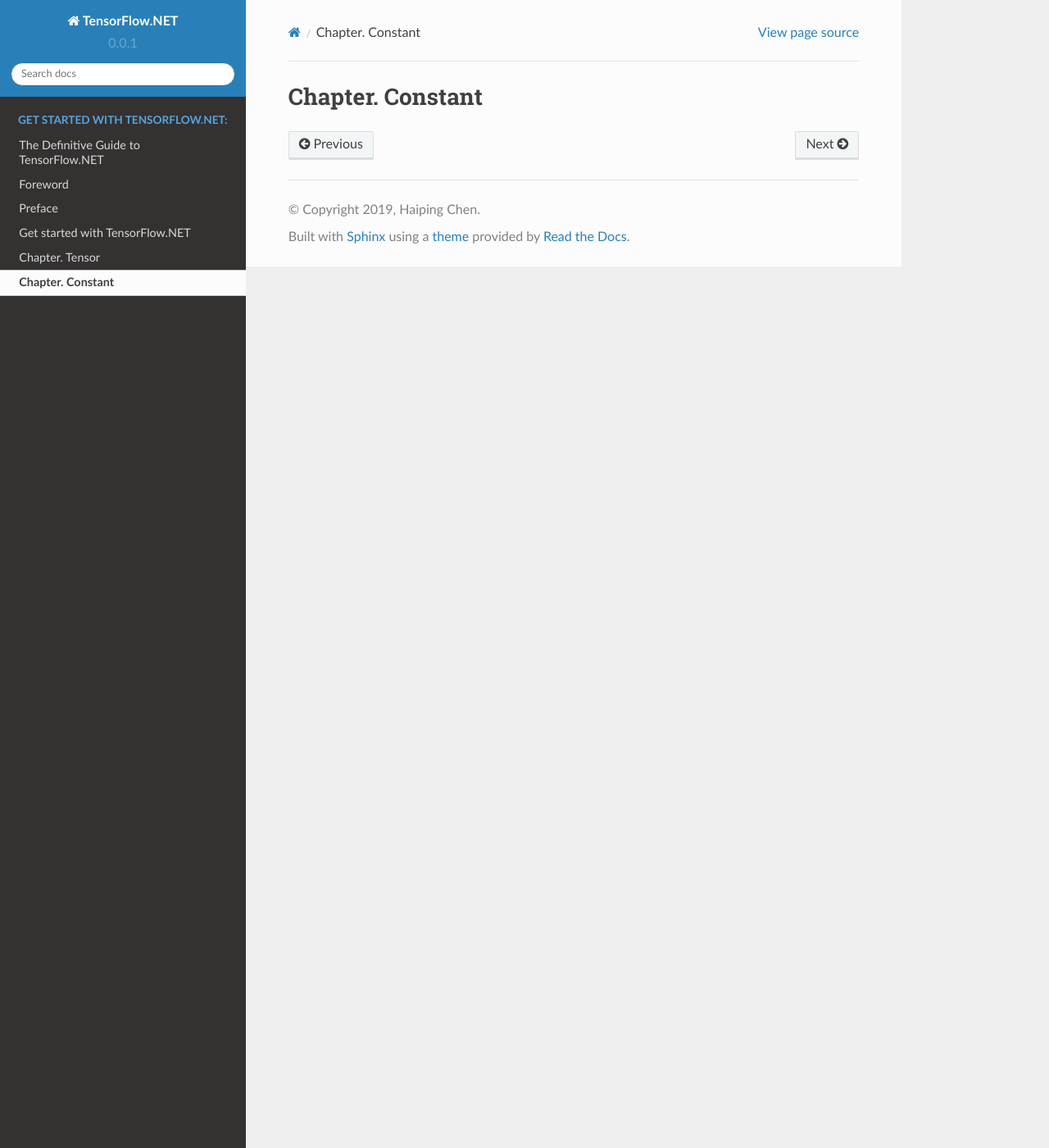
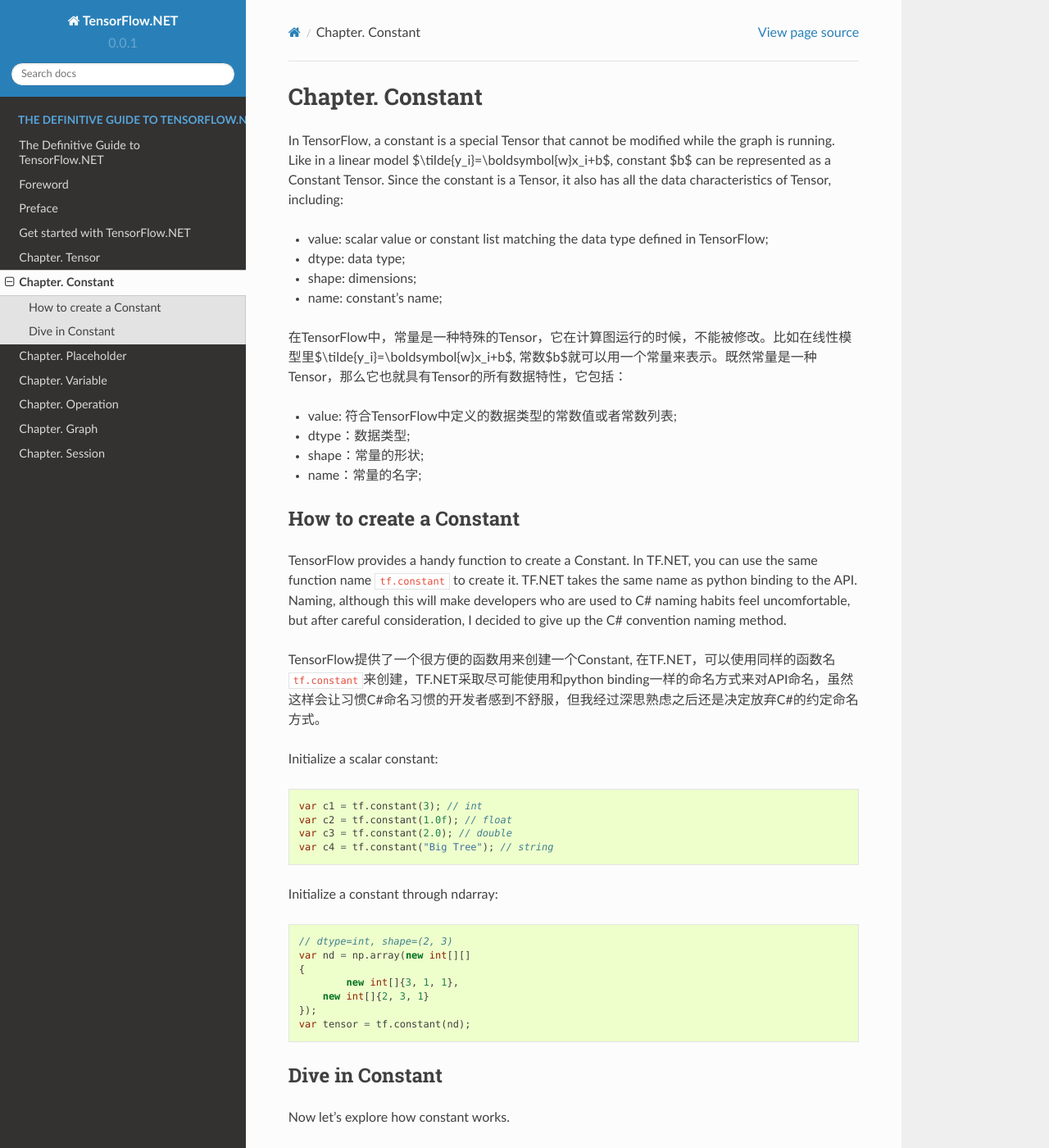
Before and after one commit to SciSharp/TensorFlow.NET, a Sphinx documentation site: the page built from docs/source/Constant.md, in a window 1280 px wide and 1400 px high. Shown: the whole window at 82% size. Built offline with Sphinx 7.4.7 and the Read the Docs theme 2.0.0, drawn with Linux system fonts in a browser that asks for light colours; some of the changed text lies outside the part shown.

Commit message:
document updated.

````diff
--- a/docs/source/Constant.md
+++ b/docs/source/Constant.md
@@ -1 +1,50 @@
 # Chapter. Constant
+
+In TensorFlow, a constant is a special Tensor that cannot be modified while the graph is running. Like in a linear model $\tilde{y_i}=\boldsymbol{w}x_i+b$, constant $b$ can be represented as a Constant Tensor. Since the constant is a Tensor, it also has all the data characteristics of Tensor, including:
+
+* value: scalar value or constant list matching the data type defined in TensorFlow;
+* dtype: data type;
+* shape: dimensions;
+* name: constant's name;
+
+在TensorFlow中，常量是一种特殊的Tensor，它在计算图运行的时候，不能被修改。比如在线性模型里$\tilde{y_i}=\boldsymbol{w}x_i+b$, 常数$b$就可以用一个常量来表示。既然常量是一种Tensor，那么它也就具有Tensor的所有数据特性，它包括：
+
+* value: 符合TensorFlow中定义的数据类型的常数值或者常数列表;
+* dtype：数据类型;
+* shape：常量的形状;
+* name：常量的名字;
+
+
+
+##### How to create a Constant
+
+TensorFlow provides a handy function to create a Constant. In TF.NET, you can use the same function name `tf.constant` to create it. TF.NET takes the same name as python binding to the API. Naming, although this will make developers who are used to C# naming habits feel uncomfortable, but after careful consideration, I decided to give up the C# convention naming method.
+
+TensorFlow提供了一个很方便的函数用来创建一个Constant, 在TF.NET，可以使用同样的函数名`tf.constant`来创建，TF.NET采取尽可能使用和python binding一样的命名方式来对API命名，虽然这样会让习惯C#命名习惯的开发者感到不舒服，但我经过深思熟虑之后还是决定放弃C#的约定命名方式。
+
+Initialize a scalar constant:
+
+```csharp
+var c1 = tf.constant(3); // int
+var c2 = tf.constant(1.0f); // float
+var c3 = tf.constant(2.0); // double
+var c4 = tf.constant("Big Tree"); // string
+```
+
+Initialize a constant through ndarray:
+
+```csharp
+// dtype=int, shape=(2, 3)
+var nd = np.array(new int[][]
+{
+	new int[]{3, 1, 1},
+    new int[]{2, 3, 1}
+});
+var tensor = tf.constant(nd);
+```
+
+##### Dive in Constant
+
+Now let's explore how constant works.
+
+现在让我探究一下`tf.constant`是怎么工作的。
--- a/docs/source/Graph.md
+++ b/docs/source/Graph.md
@@ -0,0 +1 @@
+# Chapter. Graph
--- a/docs/source/Operation.md
+++ b/docs/source/Operation.md
@@ -0,0 +1 @@
+# Chapter. Operation
--- /dev/null
+++ b/docs/source/Placeholder.md
@@ -0,0 +1 @@
+# Chapter. Placeholder
--- a/docs/source/Session.md
+++ b/docs/source/Session.md
@@ -0,0 +1 @@
+# Chapter. Session
--- a/docs/source/Variable.md
+++ b/docs/source/Variable.md
@@ -0,0 +1 @@
+# Chapter. Variable
````
Also changed, not shown: docs/source/Foreword.md (+1 -1 lines), docs/source/FrontCover.md (+1 -3 lines), docs/source/Preface.md (+10 -16 lines), docs/source/index.rst (+2 -13 lines).
